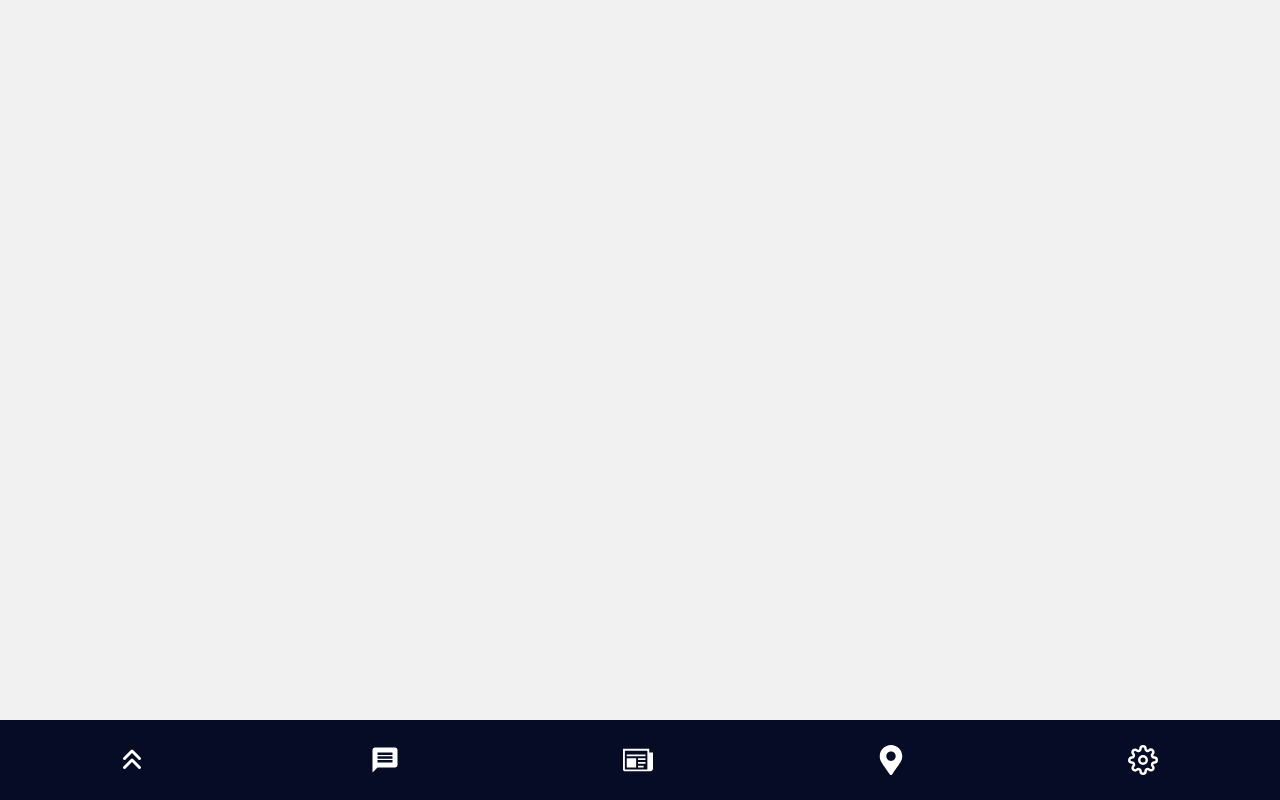
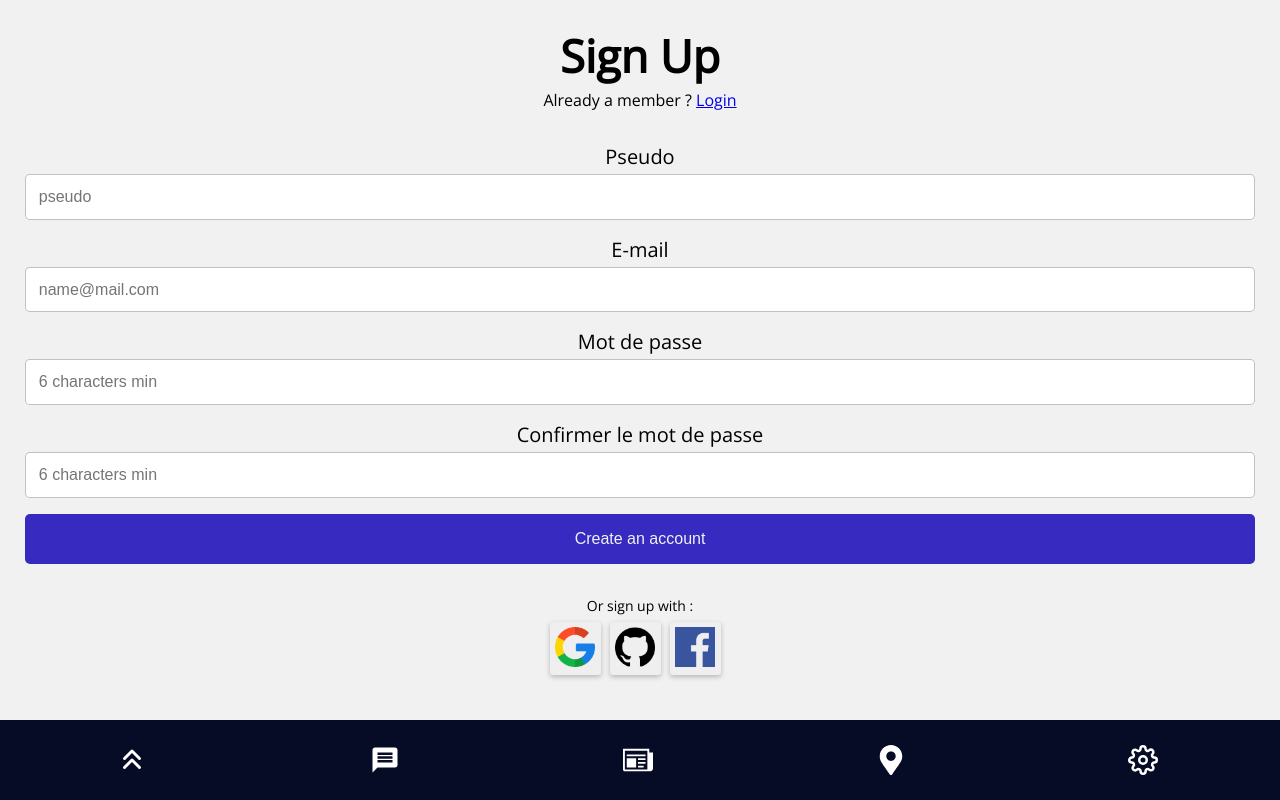
Before and after one commit to Ecotick/Ecotick_front, a React (Create React App) app: page /signup in a window 1280 px wide. Built offline with nearby package versions, Linux system fonts and the light colour scheme.

Commit message:
form signup-login

```diff
--- a/package.json
+++ b/package.json
@@ -19,7 +19,7 @@
     "web-vitals": "^1.1.2"
   },
   "scripts": {
-    "start": "node --max_old_space_size=2560 node_modules/.bin/react-scripts start",
+    "start": "react-scripts start",
     "build": "node --max_old_space_size=2560 node_modules/.bin/react-scripts build",
     "test": "react-scripts test",
     "eject": "react-scripts eject",
--- /dev/null
+++ b/src/components/Login.css
@@ -0,0 +1,99 @@
+
+
+/* .contener {
+  margin: 10px;
+}
+
+
+input[type="search"] {
+  -webkit-appearance: none !important;
+  background-clip: padding-box;
+  background-color: white;
+  vertical-align: middle;
+  border-radius: 0.25rem;
+  border: 1px solid #e0e0e5;
+  font-size: 1rem;
+  width: 100%;
+  line-height: 2;
+  padding: 0.375rem 1.25rem;
+  -webkit-transition: border-color 0.2s;
+  -moz-transition: border-color 0.2s;
+  transition: border-color 0.2s;
+}
+
+input[type="search"]:focus {
+  transition: all 0.5s;
+  box-shadow: 0 0 40px #1a83ff;
+  border-color: #1a83ff;
+  outline: none;
+}
+
+form.search-form {
+  display: flex;
+  justify-content: center;
+}
+
+label {
+  flex-grow: 1;
+  flex-shrink: 0;
+  flex-basis: auto;
+  align-self: center;
+  margin-bottom: 0;
+}
+
+input.search-field {
+  margin-bottom: 0;
+  flex-grow: 1;
+  flex-shrink: 0;
+  flex-basis: 60vw;
+  align-self: center;
+  height: 51px;
+  border-top-right-radius: 0;
+  border-bottom-right-radius: 0;
+}
+
+input.search-submit {
+  height: 51px;
+  margin: 0;
+  padding: 1rem 1.3rem;
+  border-top-left-radius: 0;
+  border-bottom-left-radius: 0;
+  border-top-right-radius: 0.25rem;
+  border-bottom-right-radius: 0.25rem;
+  font-family: "Font Awesome 5 Free";
+  font-size: 1rem;
+}
+
+.screen-reader-text {
+  clip: rect(1px, 1px, 1px, 1px);
+  position: absolute !important;
+  height: 1px;
+  width: 1px;
+  overflow: hidden;
+}
+
+.button {
+  display: inline-block;
+  font-weight: 600;
+  font-size: 0.8rem;
+  line-height: 1.15;
+  letter-spacing: 0.1rem;
+  text-transform: uppercase;
+  background: #060b26;
+  color: #fff;
+  border: 1px solid transparent;
+  vertical-align: middle;
+  text-shadow: none;
+  -webkit-transition: all 0.2s;
+  -moz-transition: all 0.2s;
+  transition: all 0.2s;
+}
+
+.button:hover,
+.button:active,
+.button:focus {
+  cursor: pointer;
+  background: #1a83ff;
+  color: #292826;
+  outline: 0;
+} */
--- a/src/components/Home.js
+++ b/src/components/Login.js
@@ -1,35 +1,46 @@
 import React from 'react'
 import './Component.css'
-import './Home.css'
+import './SignUp.css'
 import facebook from './Ressources/facebook.png'
 import github from './Ressources/github.png'
 import google from './Ressources/google.png'
+import { Link } from "react-router-dom";
 
-function Home() {
+
+
+function Login() {
 
     return (
       <div>
         <form className="bloc-form">
-          <h2>Sign Up</h2>
-          <p className="already-txt">Already a member ? <a href="#">Log in</a></p>
+
+          <h2>Login</h2>
+          <p className="already-txt">Not a member yet ? <Link to='/SignUp'>Sign Up</Link></p>
+
           <label htmlFor="email">E-mail</label>
           <input type="email" id="email" placeholder="name@mail.com" />
+
           <label htmlFor="psw">Mot de passe</label>
           <input type="password" id="psw" placeholder="6 characters min" />
+
           <button className="signup-btn">Create an account</button>
           <p className="others-signup">Or sign up with :</p>
+
           <button type="button" className="others-signup-btn">
             <img src={google} alt="logo-google"/>
           </button>
+
           <button type="button" className="others-signup-btn">
             <img src={github} alt="logo-github" />
           </button>
+
           <button type="button" className="others-signup-btn">
             <img src={facebook} alt="logo-facebook" />
           </button>
+
         </form>
       </div>
     )
 }
 
-export default Home
+export default Login
--- a/src/components/Navigation/NavRoutes.js
+++ b/src/components/Navigation/NavRoutes.js
@@ -1,7 +1,7 @@
 import React from "react";
 import { BrowserRouter as Router, Route, Switch } from "react-router-dom";
 import Nav from "./Nav";
-import Home from "../Home";
+import SignUp from "../SignUp";
 import Messagerie from "../Messagerie";
 import MonFil from "../MonFil";
 import Carte from "../Carte";
@@ -11,6 +11,7 @@ import Favoris from "../Favoris";
 import QrCode from "../QrCode";
 import Coupons from "../Coupons";
 import Tickets from "../Tickets";
+import Login from "../Login";
 
 function NavRoutes() {
   return (
@@ -18,7 +19,9 @@ function NavRoutes() {
       <Nav />
 
       <Switch>
-        <Route path="/" exact component={Home} />
+        <Route path="/login" exact component={Login} />
+
+        <Route path='/signup' exact component={SignUp} />
 
         <Route path="/messagerie" exact component={Messagerie} />
 
--- /dev/null
+++ b/src/components/SignUp.js
@@ -0,0 +1,50 @@
+import React from 'react'
+import { Link } from "react-router-dom";
+import './Component.css'
+import './SignUp.css'
+import facebook from './Ressources/facebook.png'
+import github from './Ressources/github.png'
+import google from './Ressources/google.png'
+
+function SignUp() {
+
+    return (
+      <div>
+        <form className="bloc-form">
+
+          <h2>Sign Up</h2>
+          <p className="already-txt">Already a member ? <Link to='/Login'>Login</Link></p>
+
+          <label htmlFor="pseudo">Pseudo</label>
+          <input type="text" id="pseudo" placeholder="pseudo" />
+
+          <label htmlFor="email">E-mail</label>
+          <input type="email" id="email" placeholder="name@mail.com" />
+
+          <label htmlFor="psw">Mot de passe</label>
+          <input type="password" id="psw" placeholder="6 characters min" />
+
+          <label htmlFor="confirmpsw">Confirmer le mot de passe</label>
+          <input type="password" id="confirmpsw" placeholder="6 characters min" />
+
+          <button className="signup-btn">Create an account</button>
+          <p className="others-signup">Or sign up with :</p>
+
+          <button type="button" className="others-signup-btn">
+            <img src={google} alt="logo-google"/>
+          </button>
+
+          <button type="button" className="others-signup-btn">
+            <img src={github} alt="logo-github" />
+          </button>
+
+          <button type="button" className="others-signup-btn">
+            <img src={facebook} alt="logo-facebook" />
+          </button>
+
+        </form>
+      </div>
+    )
+}
+
+export default SignUp
```
Also changed, not shown: src/components/SignUp.css (renamed from src/components/Home.css).
